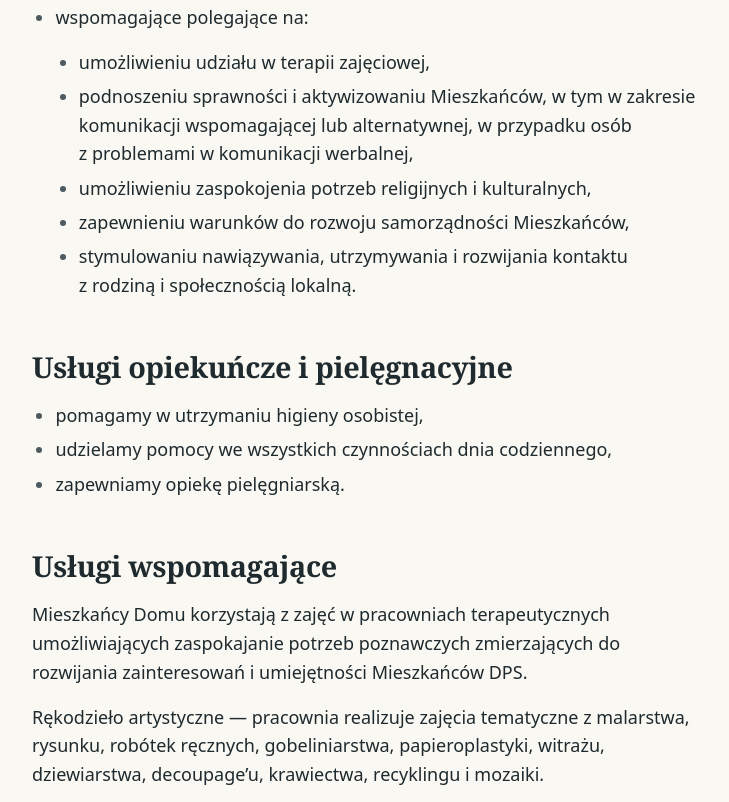
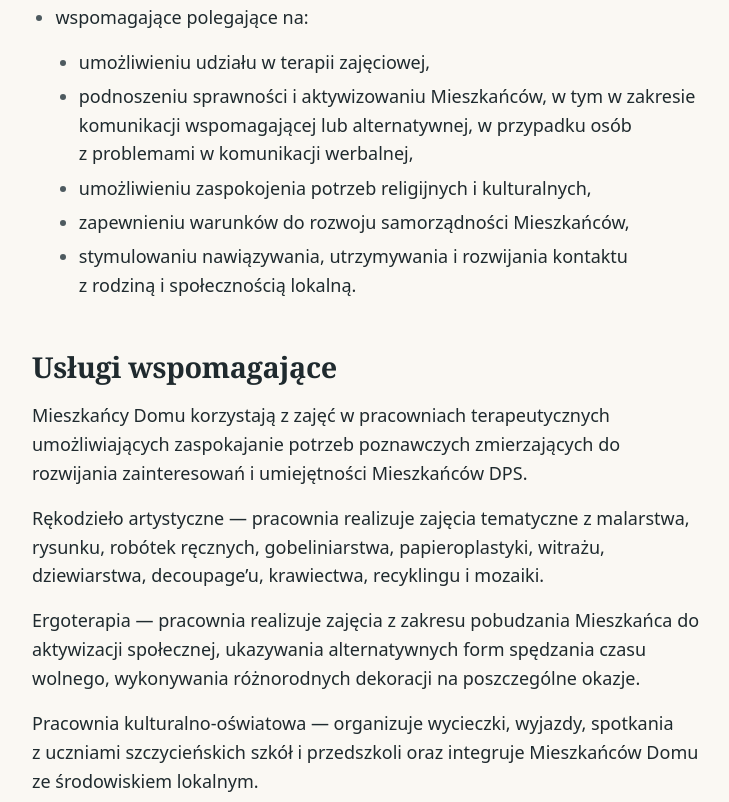
Before and after one commit to 1nto5/dps-www, an Astro site: page /zycie-w-domu in a window 1280 px wide. Shown: the part 1695-2497 px from the top of the page, without its empty margins (4-733 px from the left). Built offline with nearby package versions, Linux system fonts and the light colour scheme; Astro itself is replaced by a stand-in of ours; a web font is replaced by a local one.

Commit message:
Oferta: drop the old care-services heading and list that the Dom's printout left out
The Dom's new statutory list already covers opiekuńcze; with the old h2
kept as well, the page said it twice. Dorota's file has no such section.

```diff
--- a/src/pages/zycie-w-domu/index.astro
+++ b/src/pages/zycie-w-domu/index.astro
@@ -20,7 +20,6 @@ import singleRoom from "../../assets/media/1186-2012-07-25-at-10-43-511.jpg";
 import diningRoom from "../../assets/media/1187-2012-07-25-at-10-46-26.jpg";
 
 const toc = [
-  { id: "opiekuncze", label: "Usługi opiekuńcze i pielęgnacyjne" },
   { id: "wspomagajace", label: "Usługi wspomagające" },
   { id: "bytowe", label: "Potrzeby bytowe" },
   { id: "wiecej", label: "Więcej o życiu w Domu" },
@@ -117,13 +116,6 @@ const podstrony = [
         </li>
       </ul>
 
-      <h2 id="opiekuncze">Usługi opiekuńcze i pielęgnacyjne</h2>
-      <ul>
-        <li>pomagamy w utrzymaniu higieny osobistej,</li>
-        <li>udzielamy pomocy we wszystkich czynnościach dnia codziennego,</li>
-        <li>zapewniamy opiekę pielęgniarską.</li>
-      </ul>
-
       <h2 id="wspomagajace">Usługi wspomagające</h2>
       <p>
         Mieszkańcy Domu korzystają z zajęć w pracowniach terapeutycznych umożliwiających
```
